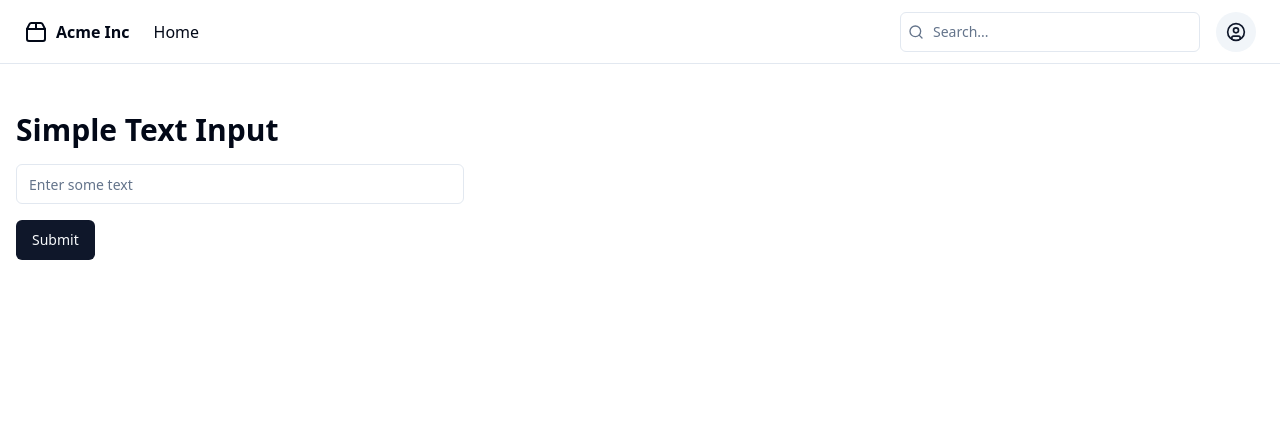
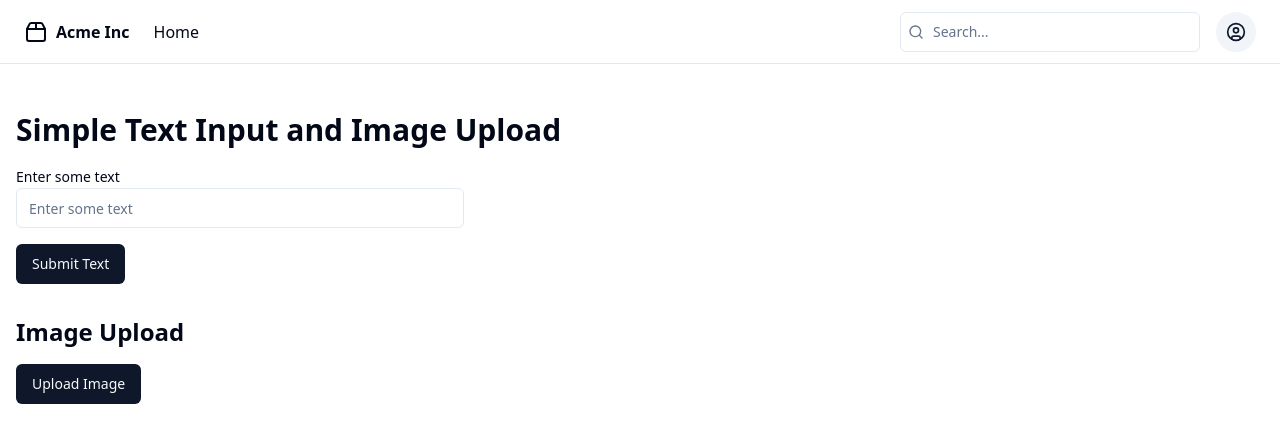
Before and after one commit to GPT-Engineer-App-Dev/simple-text-input, a React (Vite) app: page / in a window 1280 px wide. Shown: the top 442 px of the page. Built offline with nearby package versions, Linux system fonts and the light colour scheme.

Commit message:
GPT Engineer Update

```diff
--- a/src/pages/Index.jsx
+++ b/src/pages/Index.jsx
@@ -1,35 +1,87 @@
 
-import { useState } from "react";
+import { useState, useRef } from "react";
 import { Input } from "@/components/ui/input";
 import { Button } from "@/components/ui/button";
+import { Label } from "@/components/ui/label";
 
 const Index = () => {
   const [inputText, setInputText] = useState("");
   const [displayText, setDisplayText] = useState("");
+  const [image, setImage] = useState(null);
+  const [imageInfo, setImageInfo] = useState(null);
+  const fileInputRef = useRef(null);
 
   const handleSubmit = (e) => {
     e.preventDefault();
     setDisplayText(inputText);
   };
 
+  const handleImageUpload = (e) => {
+    const file = e.target.files[0];
+    if (file) {
+      const reader = new FileReader();
+      reader.onload = (e) => {
+        setImage(e.target.result);
+        setImageInfo({
+          name: file.name,
+          size: `${(file.size / 1024).toFixed(2)} KB`,
+          type: file.type,
+        });
+      };
+      reader.readAsDataURL(file);
+    }
+  };
+
+  const triggerFileInput = () => {
+    fileInputRef.current.click();
+  };
+
   return (
     <div className="container mx-auto mt-8 p-4">
-      <h1 className="text-3xl font-bold mb-4">Simple Text Input</h1>
-      <form onSubmit={handleSubmit} className="space-y-4">
+      <h1 className="text-3xl font-bold mb-4">Simple Text Input and Image Upload</h1>
+
+      <form onSubmit={handleSubmit} className="space-y-4 mb-8">
+        <div>
+          <Label htmlFor="text-input">Enter some text</Label>
           <Input
+            id="text-input"
             type="text"
             placeholder="Enter some text"
             value={inputText}
             onChange={(e) => setInputText(e.target.value)}
             className="max-w-md"
           />
-        <Button type="submit">Submit</Button>
+        </div>
+        <Button type="submit">Submit Text</Button>
       </form>
+
       {displayText && (
-        <p className="mt-4 text-lg">
+        <p className="mt-4 text-lg mb-8">
           You entered: <span className="font-semibold">{displayText}</span>
         </p>
       )}
+
+      <div className="space-y-4">
+        <h2 className="text-2xl font-semibold">Image Upload</h2>
+        <input
+          type="file"
+          accept="image/*"
+          onChange={handleImageUpload}
+          className="hidden"
+          ref={fileInputRef}
+        />
+        <Button onClick={triggerFileInput}>Upload Image</Button>
+
+        {image && (
+          <div className="mt-4">
+            <img src={image} alt="Uploaded" className="max-w-md mb-4" />
+            <h3 className="text-lg font-semibold">Image Information:</h3>
+            <p>Name: {imageInfo.name}</p>
+            <p>Size: {imageInfo.size}</p>
+            <p>Type: {imageInfo.type}</p>
+          </div>
+        )}
+      </div>
     </div>
   );
 };
```
Lines whose indentation alone changed are shown as unchanged.
